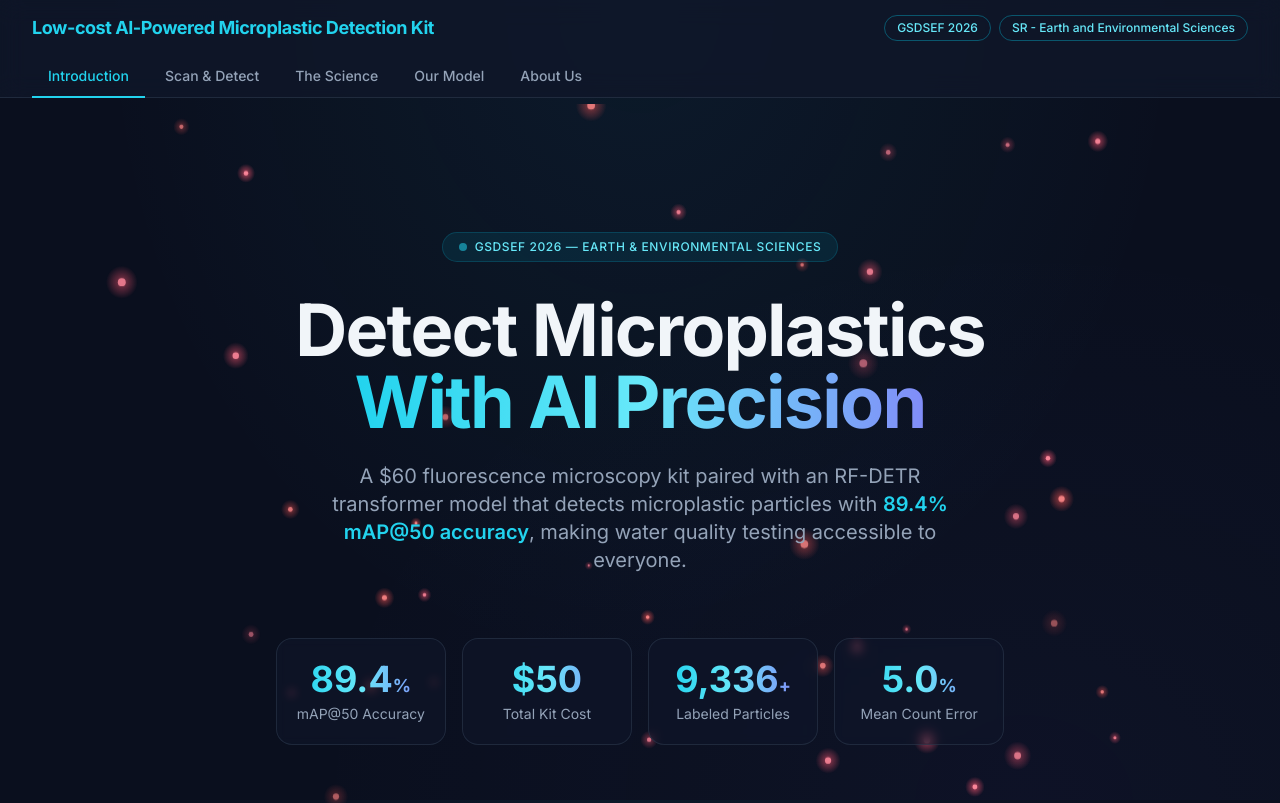
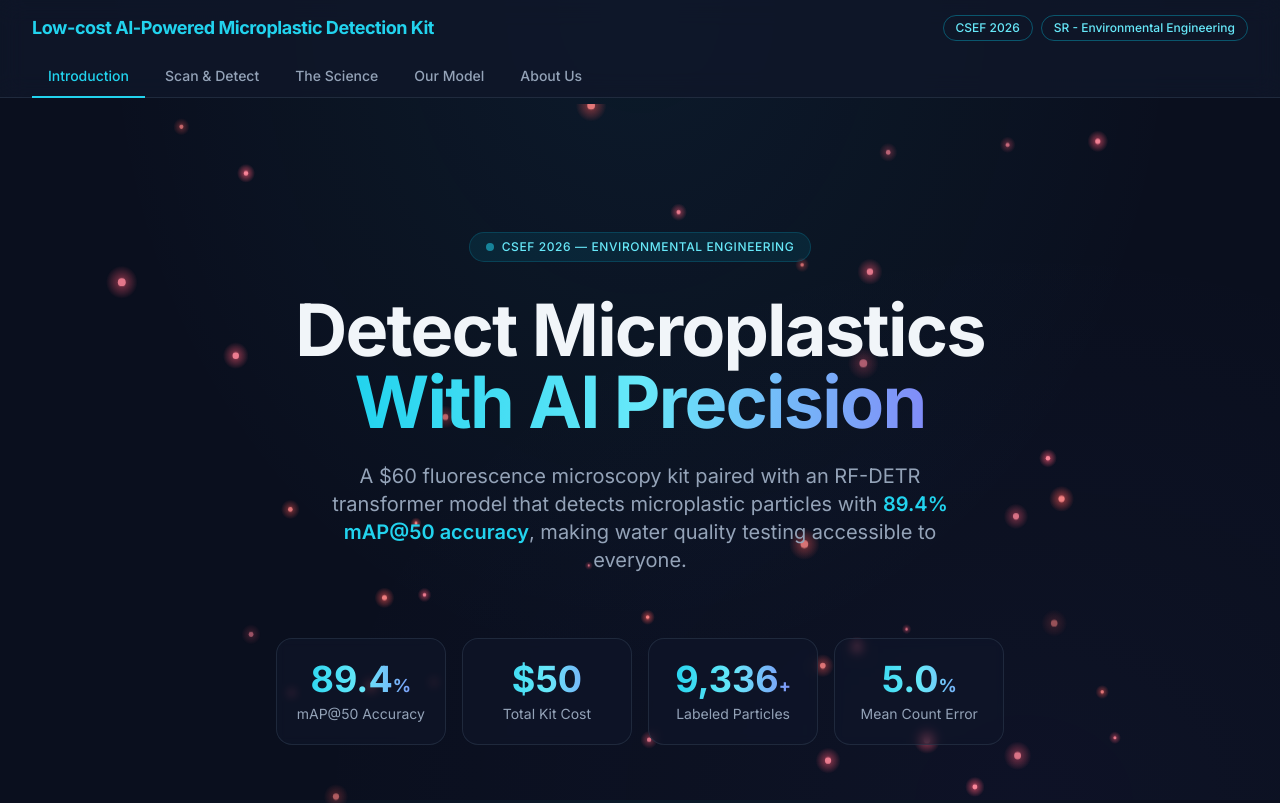
Before and after one commit to TheFBI-irs/microplastic-detection-app, a React (Vite) app: page / in a window 1280 px wide. Shown: the top 803 px of the page. Built offline with nearby package versions, Linux system fonts and the light colour scheme; no server answers; the HTML template or start-up script is replaced by a standard one.

Commit message:
info change for CSEF

```diff
--- a/index.html
+++ b/index.html
@@ -4,7 +4,7 @@
   <meta charset="UTF-8" />
   <meta name="viewport" content="width=device-width, initial-scale=1.0" />
   <meta name="description" content="Low-cost AI-Powered Microplastic Detection Kit. Upload fluorescence microscopy images and detect microplastic particles using RF-DETR object detection via Roboflow." />
-  <meta name="keywords" content="microplastics, detection, Nile Red, fluorescence, microscopy, RF-DETR, Roboflow, science fair, GSDSEF" />
+  <meta name="keywords" content="microplastics, detection, Nile Red, fluorescence, microscopy, RF-DETR, Roboflow, science fair, CSEF" />
   <link rel="preconnect" href="https://fonts.googleapis.com" />
   <link rel="preconnect" href="https://fonts.gstatic.com" crossorigin />
   <link href="https://fonts.googleapis.com/css2?family=Inter:wght@400;500;600;700&display=swap" rel="stylesheet" />
--- a/src/components/Footer.jsx
+++ b/src/components/Footer.jsx
@@ -3,9 +3,9 @@ export default function Footer() {
     <footer className="bg-slate-900 border-t border-slate-700/50 py-8 mt-16">
       <div className="max-w-7xl mx-auto px-4 sm:px-6 lg:px-8">
         <div className="flex flex-col md:flex-row items-center justify-between gap-4 text-sm text-slate-400">
-          <p>Low-Cost AI-Powered Microplastic Detection Kit -- GSDSEF 2026 — Nathan Lee &amp; Solomon Chan</p>
+          <p>Low-Cost AI-Powered Microplastic Detection Kit -- CSEF 2026 — Nathan Lee &amp; Solomon Chan</p>
           <p className="text-center">
-            GSDSEF 2026 · Earth and Environmental Sciences · 9th Grade SR Division
+            CSEF 2026 · Environmental Engineering · 9th Grade SR Division
           </p>
           <p>Powered by RF-DETR 2× Large via Roboflow Inference</p>
         </div>
--- a/src/components/Header.jsx
+++ b/src/components/Header.jsx
@@ -22,10 +22,10 @@ export default function Header({ activeTab, onTabChange }) {
           {/* Model badges (hidden on small screens) */}
           <div className="hidden sm:flex items-center gap-2">
             <span className="text-xs font-medium text-cyan-300 border border-cyan-500/40 rounded-full px-3 py-1">
-              GSDSEF 2026
+              CSEF 2026
             </span>
             <span className="text-xs font-medium text-cyan-300 border border-cyan-500/40 rounded-full px-3 py-1">
-              SR - Earth and Environmental Sciences
+              SR - Environmental Engineering
             </span>
           </div>
         </div>
--- a/src/components/IntroTab.jsx
+++ b/src/components/IntroTab.jsx
@@ -198,7 +198,7 @@ export default function IntroTab({ onNavigate }) {
           <div className="inline-flex items-center gap-2 px-4 py-1.5 rounded-full bg-cyan-500/10 border border-cyan-500/20 mb-8">
             <span className="w-2 h-2 rounded-full bg-cyan-400 animate-pulse" />
             <span className="text-xs font-medium text-cyan-300 uppercase tracking-wider">
-              GSDSEF 2026 — Earth &amp; Environmental Sciences
+              CSEF 2026 — Environmental Engineering
             </span>
           </div>
 
```
